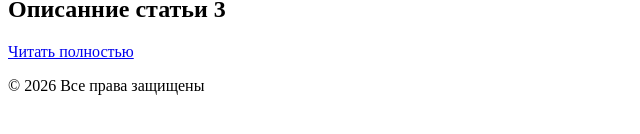
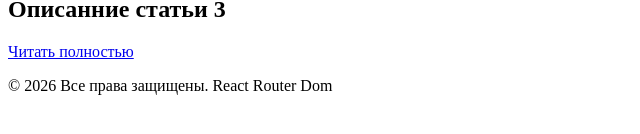
Before and after one commit to Sealal07/ReactBlogPHY52, a React (Vite) app: page /news in a window 1280 px wide. Shown: the part 438-572 px from the top of the page, without its empty margins (0-640 px from the left). Built offline with nearby package versions, Linux system fonts and the light colour scheme.

Commit message:
change footer

```diff
--- a/src/layouts/BlogLayout.jsx
+++ b/src/layouts/BlogLayout.jsx
@@ -22,7 +22,7 @@ function BlogLayout() {
                 <Outlet />
             </main>
             <footer>
-                <p>&copy; 2026 Все права защищены</p>
+                <p>&copy; 2026 Все права защищены. React Router Dom</p>
             </footer>
         </>
     )
```
